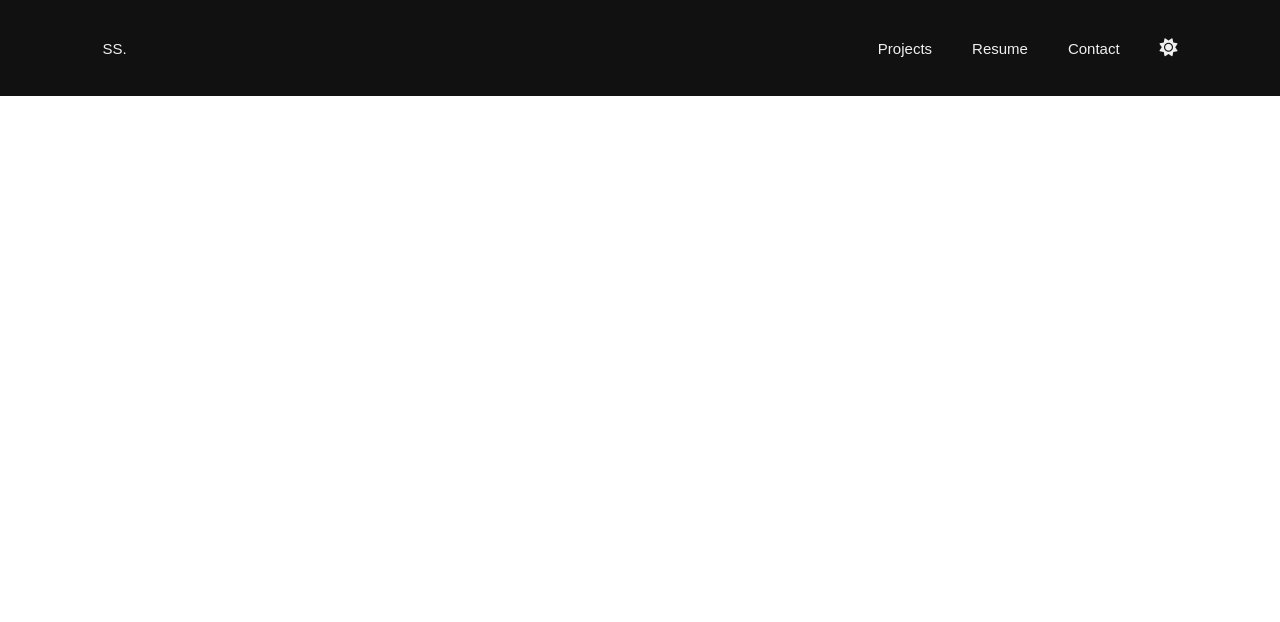
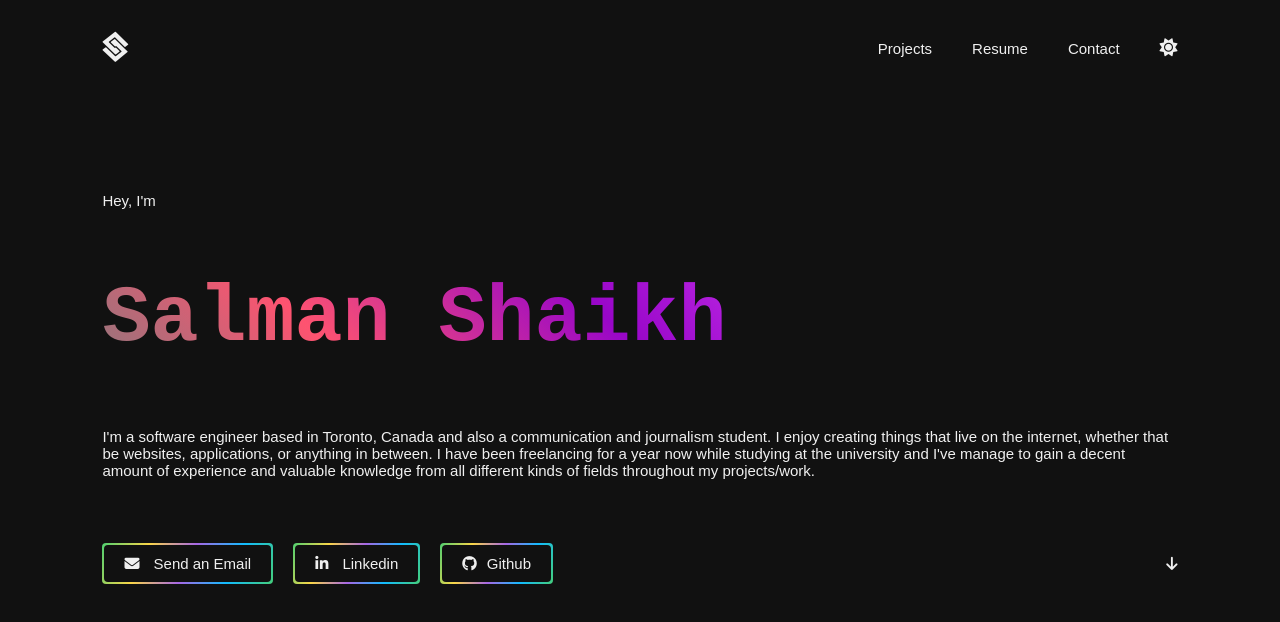
Before and after one commit to Salman-itShaala/batch-14-portfolio-project, a plain HTML site: page index.html in a window 1280 px wide. Drawn offline with Linux system fonts and the light colour scheme.

Commit message:
completed hero section

```diff
--- a/index.html
+++ b/index.html
@@ -14,9 +14,10 @@
     />
   </head>
   <body>
+    <!-- header -->
     <header>
       <div class="header-left">
-        <a href="/">SS.</a>
+        <a href="/"><i class="fa-brands fa-staylinked"></i></a>
       </div>
       <nav>
         <ul>
@@ -29,6 +30,47 @@
         </ul>
       </nav>
     </header>
+
+    <!-- main -->
+    <main>
+      <p class="hey-para">Hey, I'm</p>
+      <p class="name-para">Salman Shaikh</p>
+      <p class="about-para">
+        I'm a software engineer based in Toronto, Canada and also a
+        communication and journalism student. I enjoy creating things that live
+        on the internet, whether that be websites, applications, or anything in
+        between. I have been freelancing for a year now while studying at the
+        university and I've manage to gain a decent amount of experience and
+        valuable knowledge from all different kinds of fields throughout my
+        projects/work.
+      </p>
+
+      <div class="main-btns">
+        <div class="main-btns-left">
+          <ul>
+            <li>
+              <a href="/">
+                <span><i class="fa-solid fa-envelope"></i> Send an Email </span>
+              </a>
+            </li>
+            <li>
+              <a href="/">
+                <span><i class="fa-brands fa-linkedin-in"></i> Linkedin </span>
+              </a>
+            </li>
+            <li>
+              <a href="/">
+                <span> <i class="fa-brands fa-github"></i>Github </span>
+              </a>
+            </li>
+          </ul>
+        </div>
+        <div class="main-btns-right">
+          <i class="fa-solid fa-arrow-down"></i>
+        </div>
+      </div>
+    </main>
+
     <script src="script.js"></script>
   </body>
 </html>
--- a/style.css
+++ b/style.css
@@ -32,6 +32,8 @@ ul {
   list-style: none;
 }
 
+/* -----------header start---------------- */
+
 header {
   font-size: 1.5rem;
   display: flex;
@@ -39,10 +41,12 @@ header {
   padding: var(--common-padding);
   background-color: var(--light-bg-color);
   color: var(--light-text-color);
-  height: 12vh;
+  min-height: 12vh;
   align-items: center;
 }
-
+.header-left a {
+  font-size: 3rem;
+}
 nav ul {
   display: flex;
   align-items: center;
@@ -56,3 +60,83 @@ nav ul li button {
   font-size: 1.8rem;
   cursor: pointer;
 }
+
+/* -----------header end---------------- */
+
+/* ------------main start -------------- */
+
+main {
+  font-size: 1.5rem;
+  min-height: 88vh;
+  background-color: var(--light-bg-color);
+  color: var(--light-text-color);
+  padding: var(--common-padding);
+}
+
+.hey-para {
+  padding-top: 12vh;
+}
+
+.name-para,
+.about-para,
+.hey-para {
+  padding-bottom: 8vh;
+}
+/* .about-para {
+  letter-spacing: 0.1rem;
+  line-height: 1.6rem;
+} */
+
+.name-para {
+  font-size: 8rem;
+  font-family: monospace;
+  color: #787e7f;
+  background-image: linear-gradient(
+    45deg,
+    #787e7f,
+    #fe5370 25%,
+    #9806c8 50%,
+    #d13cf5 75%,
+    #36de49 100%
+  );
+  background-clip: text;
+  -webkit-background-clip: text;
+  -webkit-text-fill-color: transparent;
+  font-weight: 700;
+}
+
+.main-btns {
+  display: flex;
+  align-items: center;
+  justify-content: space-between;
+}
+
+.main-btns-left ul {
+  display: flex;
+  gap: 2rem;
+}
+
+.main-btns-left ul li {
+  background: linear-gradient(
+    115deg,
+    #4fcf70,
+    #fad648,
+    #a767e5,
+    #12bcfe,
+    #44ce7b
+  );
+  padding: 0.2rem;
+  display: flex;
+  border-radius: 4px;
+}
+.main-btns-left ul li a {
+  padding: 1rem 2rem;
+  background-color: var(--light-bg-color);
+  border-radius: 4px;
+}
+
+.main-btns-left ul li a span i {
+  padding-right: 1rem;
+}
+
+/* ------------main end -------------- */
```
